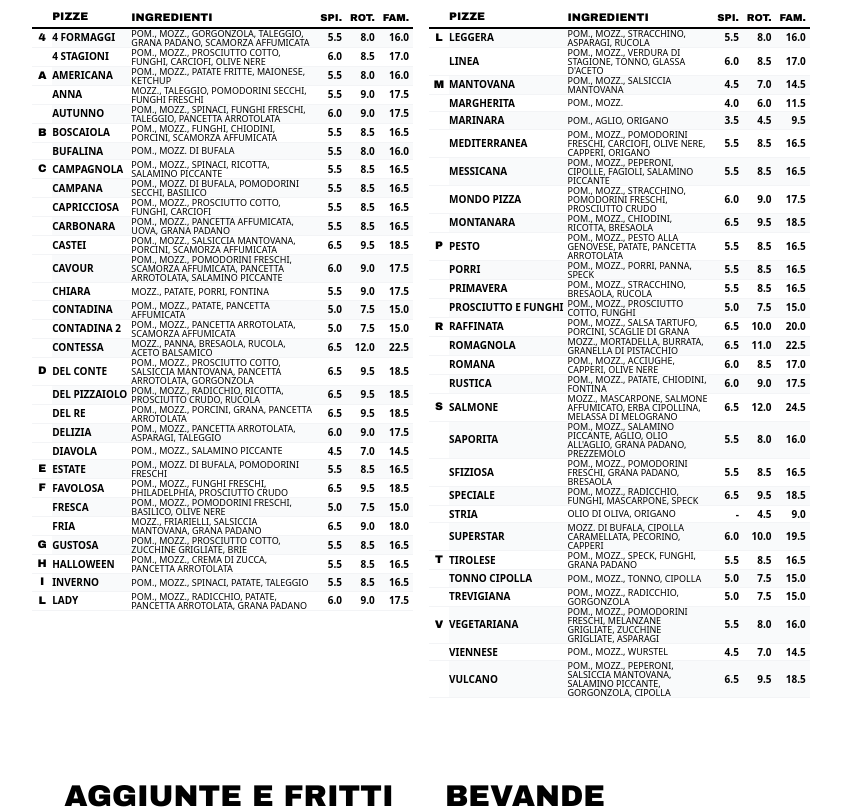
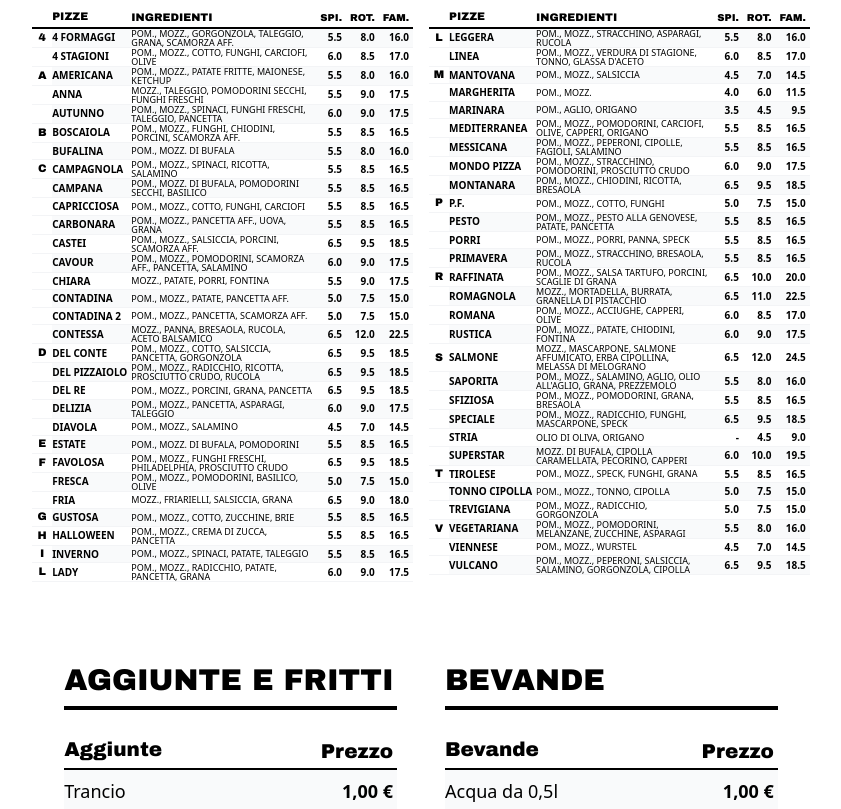
Before and after one commit to castasamu/mondopizza-listino, a React (Vite) app: page /listino in a window 1280 px wide. Shown: the top 809 px of the page, without its empty margins (219-1060 px from the left). Built offline with nearby package versions, Linux system fonts and the light colour scheme.

Commit message:
refactor: Shorten various pizza ingredient names and one pizza name for conciseness.

```diff
--- a/src/pizze.ts
+++ b/src/pizze.ts
@@ -176,12 +176,12 @@ export const pizze: Pizza[] = [
     //             sort: 1,
     //         },
     //         {
-    //             name: 'Salsiccia Mantovana',
+    //             name: 'Salsiccia',
     //             postBake: false,
     //             sort: 2,
     //         },
     //         {
-    //             name: 'Crema di grana padano DOP',
+    //             name: 'Crema di grana DOP',
     //             postBake: true,
     //             sort: 3,
     //         },
@@ -365,7 +365,7 @@ export const pizze: Pizza[] = [
                 sort: 2,
             },
             {
-                name: 'Salamino piccante',
+                name: 'Salamino',
                 postBake: false,
                 sort: 3,
             },
@@ -423,7 +423,7 @@ export const pizze: Pizza[] = [
                 sort: 2,
             },
             {
-                name: 'Salsiccia Mantovana',
+                name: 'Salsiccia',
                 postBake: false,
                 sort: 3,
             },
@@ -452,7 +452,7 @@ export const pizze: Pizza[] = [
                 sort: 2,
             },
             {
-                name: 'Pomodorini freschi',
+                name: 'Pomodorini',
                 postBake: false,
                 sort: 3,
             },
@@ -462,7 +462,7 @@ export const pizze: Pizza[] = [
                 sort: 4,
             },
             {
-                name: 'Olive nere',
+                name: 'Olive',
                 postBake: false,
                 sort: 5,
             },
@@ -476,22 +476,22 @@ export const pizze: Pizza[] = [
     },
     {
         _id: '7',
-        name: 'Prosciutto e funghi',
-        isSpecial: false,
-        isAvailable: true,
-        ingredients: [
-            {
-                name: 'Pom.',
-                postBake: false,
-                sort: 1,
-            },
-            {
-                name: 'Mozz.',
-                postBake: false,
-                sort: 2,
-            },
-            {
-                name: 'Prosciutto cotto',
+        name: 'P.F.',
+        isSpecial: false,
+        isAvailable: true,
+        ingredients: [
+            {
+                name: 'Pom.',
+                postBake: false,
+                sort: 1,
+            },
+            {
+                name: 'Mozz.',
+                postBake: false,
+                sort: 2,
+            },
+            {
+                name: 'Cotto',
                 postBake: false,
                 sort: 3,
             },
@@ -598,7 +598,7 @@ export const pizze: Pizza[] = [
                 sort: 3,
             },
             {
-                name: 'Pancetta affumicata',
+                name: 'Pancetta aff.',
                 postBake: false,
                 sort: 4,
             },
@@ -627,12 +627,12 @@ export const pizze: Pizza[] = [
                 sort: 2,
             },
             {
-                name: 'Pancetta arrotolata',
-                postBake: false,
-                sort: 3,
-            },
-            {
-                name: 'Scamorza affumicata',
+                name: 'Pancetta',
+                postBake: false,
+                sort: 3,
+            },
+            {
+                name: 'Scamorza aff.',
                 postBake: false,
                 sort: 4,
             },
@@ -661,7 +661,7 @@ export const pizze: Pizza[] = [
                 sort: 2,
             },
             {
-                name: 'Salamino piccante',
+                name: 'Salamino',
                 postBake: false,
                 sort: 3,
             },
@@ -676,7 +676,7 @@ export const pizze: Pizza[] = [
                 sort: 5,
             },
             {
-                name: 'Grana padano',
+                name: 'Grana',
                 postBake: false,
                 sort: 6,
             },
@@ -759,12 +759,12 @@ export const pizze: Pizza[] = [
                 sort: 4,
             },
             {
-                name: 'Grana padano',
-                postBake: false,
-                sort: 5,
-            },
-            {
-                name: 'Scamorza affumicata',
+                name: 'Grana',
+                postBake: false,
+                sort: 5,
+            },
+            {
+                name: 'Scamorza aff.',
                 postBake: false,
                 sort: 6,
             },
@@ -793,17 +793,17 @@ export const pizze: Pizza[] = [
                 sort: 2,
             },
             {
-                name: 'Pomodorini freschi',
-                postBake: false,
-                sort: 3,
-            },
-            {
-                name: 'Melanzane grigliate',
-                postBake: false,
-                sort: 4,
-            },
-            {
-                name: 'Zucchine grigliate',
+                name: 'Pomodorini',
+                postBake: false,
+                sort: 3,
+            },
+            {
+                name: 'Melanzane',
+                postBake: false,
+                sort: 4,
+            },
+            {
+                name: 'Zucchine',
                 postBake: false,
                 sort: 5,
             },
@@ -954,7 +954,7 @@ export const pizze: Pizza[] = [
                 sort: 5,
             },
             {
-                name: 'Salamino piccante',
+                name: 'Salamino',
                 postBake: false,
                 sort: 6,
             },
@@ -993,7 +993,7 @@ export const pizze: Pizza[] = [
                 sort: 4,
             },
             {
-                name: 'Pancetta arrotolata',
+                name: 'Pancetta',
                 postBake: false,
                 sort: 5,
             },
@@ -1032,7 +1032,7 @@ export const pizze: Pizza[] = [
                 sort: 4,
             },
             {
-                name: 'Salamino piccante',
+                name: 'Salamino',
                 postBake: false,
                 sort: 5,
             },
@@ -1061,12 +1061,12 @@ export const pizze: Pizza[] = [
                 sort: 2,
             },
             {
-                name: 'Prosciutto cotto',
-                postBake: false,
-                sort: 3,
-            },
-            {
-                name: 'Zucchine grigliate',
+                name: 'Cotto',
+                postBake: false,
+                sort: 3,
+            },
+            {
+                name: 'Zucchine',
                 postBake: false,
                 sort: 4,
             },
@@ -1140,7 +1140,7 @@ export const pizze: Pizza[] = [
             },
             {
                 name: 'Speck',
-                postBake: false,
+                postBake: true,
                 sort: 3,
             },
             {
@@ -1149,7 +1149,7 @@ export const pizze: Pizza[] = [
                 sort: 4,
             },
             {
-                name: 'Grana padano',
+                name: 'Grana',
                 postBake: false,
                 sort: 5,
             },
@@ -1217,7 +1217,7 @@ export const pizze: Pizza[] = [
                 sort: 2,
             },
             {
-                name: 'Pancetta affumicata',
+                name: 'Pancetta aff.',
                 postBake: false,
                 sort: 3,
             },
@@ -1227,7 +1227,7 @@ export const pizze: Pizza[] = [
                 sort: 4,
             },
             {
-                name: 'Grana padano',
+                name: 'Grana',
                 postBake: false,
                 sort: 5,
             },
@@ -1256,12 +1256,12 @@ export const pizze: Pizza[] = [
                 sort: 2,
             },
             {
-                name: 'Pomodorini freschi',
-                postBake: false,
-                sort: 3,
-            },
-            {
-                name: 'Grana padano',
+                name: 'Pomodorini',
+                postBake: false,
+                sort: 3,
+            },
+            {
+                name: 'Grana',
                 postBake: false,
                 sort: 4,
             },
@@ -1310,7 +1310,7 @@ export const pizze: Pizza[] = [
                 sort: 5,
             },
             {
-                name: 'Scamorza affumicata',
+                name: 'Scamorza aff.',
                 postBake: false,
                 sort: 6,
             },
@@ -1339,7 +1339,7 @@ export const pizze: Pizza[] = [
                 sort: 2,
             },
             {
-                name: 'Pomodorini freschi',
+                name: 'Pomodorini',
                 postBake: false,
                 sort: 3,
             },
@@ -1368,7 +1368,7 @@ export const pizze: Pizza[] = [
                 sort: 2,
             },
             {
-                name: 'Pomodorini freschi',
+                name: 'Pomodorini',
                 postBake: false,
                 sort: 3,
             },
@@ -1378,7 +1378,7 @@ export const pizze: Pizza[] = [
                 sort: 4,
             },
             {
-                name: 'Olive nere',
+                name: 'Olive',
                 postBake: false,
                 sort: 5,
             },
@@ -1422,7 +1422,7 @@ export const pizze: Pizza[] = [
                 sort: 3,
             },
             {
-                name: 'Pancetta arrotolata',
+                name: 'Pancetta',
                 postBake: false,
                 sort: 4,
             },
@@ -1451,7 +1451,7 @@ export const pizze: Pizza[] = [
                 sort: 2,
             },
             {
-                name: 'Prosciutto cotto',
+                name: 'Cotto',
                 postBake: false,
                 sort: 3,
             },
@@ -1534,7 +1534,7 @@ export const pizze: Pizza[] = [
                 sort: 4,
             },
             {
-                name: 'Olive nere',
+                name: 'Olive',
                 postBake: false,
                 sort: 5,
             },
@@ -1602,7 +1602,7 @@ export const pizze: Pizza[] = [
                 sort: 2,
             },
             {
-                name: 'Prosciutto cotto',
+                name: 'Cotto',
                 postBake: false,
                 sort: 3,
             },
@@ -1617,7 +1617,7 @@ export const pizze: Pizza[] = [
                 sort: 5,
             },
             {
-                name: 'Olive nere',
+                name: 'Olive',
                 postBake: false,
                 sort: 6,
             },
@@ -1656,12 +1656,12 @@ export const pizze: Pizza[] = [
                 sort: 4,
             },
             {
-                name: 'Pancetta arrotolata',
-                postBake: false,
-                sort: 5,
-            },
-            {
-                name: 'Grana padano',
+                name: 'Pancetta',
+                postBake: false,
+                sort: 5,
+            },
+            {
+                name: 'Grana',
                 postBake: false,
                 sort: 6,
             },
@@ -1729,7 +1729,7 @@ export const pizze: Pizza[] = [
                 sort: 2,
             },
             {
-                name: 'Pancetta arrotolata',
+                name: 'Pancetta',
                 postBake: false,
                 sort: 3,
             },
@@ -1783,7 +1783,7 @@ export const pizze: Pizza[] = [
                 sort: 5,
             },
             {
-                name: 'Pancetta arrotolata',
+                name: 'Pancetta',
                 postBake: false,
                 sort: 6,
             },
@@ -1817,7 +1817,7 @@ export const pizze: Pizza[] = [
                 sort: 3,
             },
             {
-                name: 'Pomodorini freschi',
+                name: 'Pomodorini',
                 postBake: false,
                 sort: 4,
             },
@@ -1851,22 +1851,22 @@ export const pizze: Pizza[] = [
                 sort: 2,
             },
             {
-                name: 'Pomodorini freschi',
-                postBake: false,
-                sort: 3,
-            },
-            {
-                name: 'Scamorza affumicata',
-                postBake: false,
-                sort: 4,
-            },
-            {
-                name: 'Pancetta arrotolata',
-                postBake: false,
-                sort: 5,
-            },
-            {
-                name: 'Salamino piccante',
+                name: 'Pomodorini',
+                postBake: false,
+                sort: 3,
+            },
+            {
+                name: 'Scamorza aff.',
+                postBake: false,
+                sort: 4,
+            },
+            {
+                name: 'Pancetta',
+                postBake: false,
+                sort: 5,
+            },
+            {
+                name: 'Salamino',
                 postBake: false,
                 sort: 6,
             },
@@ -1895,12 +1895,12 @@ export const pizze: Pizza[] = [
                 sort: 2,
             },
             {
-                name: 'Salsiccia Mantovana',
-                postBake: false,
-                sort: 3,
-            },
-            {
-                name: 'Grana padano',
+                name: 'Salsiccia',
+                postBake: false,
+                sort: 3,
+            },
+            {
+                name: 'Grana',
                 postBake: false,
                 sort: 5,
             },
@@ -1939,7 +1939,7 @@ export const pizze: Pizza[] = [
                 sort: 4,
             },
             {
-                name: 'Pancetta arrotolata',
+                name: 'Pancetta',
                 postBake: false,
                 sort: 5,
             },
@@ -2017,12 +2017,12 @@ export const pizze: Pizza[] = [
                 sort: 3,
             },
             {
-                name: 'Salsiccia Mantovana',
-                postBake: false,
-                sort: 4,
-            },
-            {
-                name: 'Salamino piccante',
+                name: 'Salsiccia',
+                postBake: false,
+                sort: 4,
+            },
+            {
+                name: 'Salamino',
                 postBake: false,
                 sort: 5,
             },
@@ -2144,7 +2144,7 @@ export const pizze: Pizza[] = [
                 sort: 2,
             },
             {
-                name: 'Salsiccia Mantovana',
+                name: 'Salsiccia',
                 postBake: false,
                 sort: 3,
             },
@@ -2154,7 +2154,7 @@ export const pizze: Pizza[] = [
                 sort: 4,
             },
             {
-                name: 'Scamorza affumicata',
+                name: 'Scamorza aff.',
                 postBake: false,
                 sort: 5,
             },
@@ -2183,17 +2183,17 @@ export const pizze: Pizza[] = [
                 sort: 2,
             },
             {
-                name: 'Prosciutto cotto',
-                postBake: false,
-                sort: 3,
-            },
-            {
-                name: 'Salsiccia Mantovana',
-                postBake: false,
-                sort: 4,
-            },
-            {
-                name: 'Pancetta arrotolata',
+                name: 'Cotto',
+                postBake: false,
+                sort: 3,
+            },
+            {
+                name: 'Salsiccia',
+                postBake: false,
+                sort: 4,
+            },
+            {
+                name: 'Pancetta',
                 postBake: false,
                 sort: 5,
             },
```
